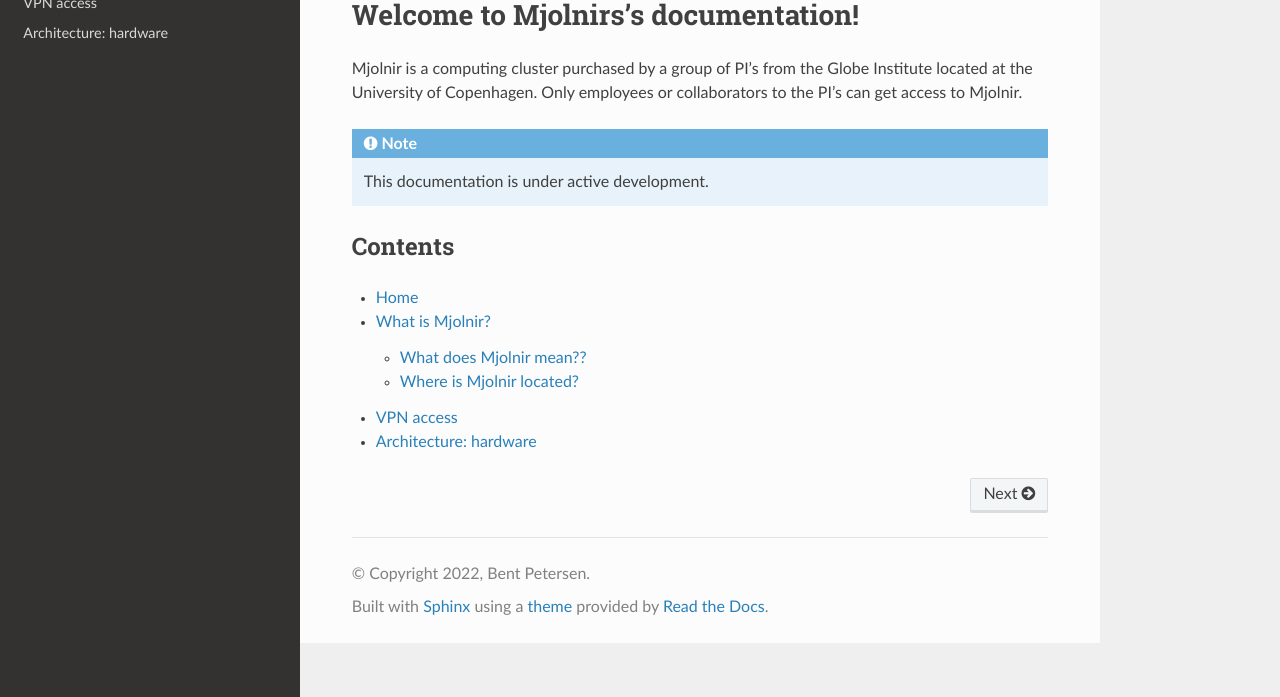
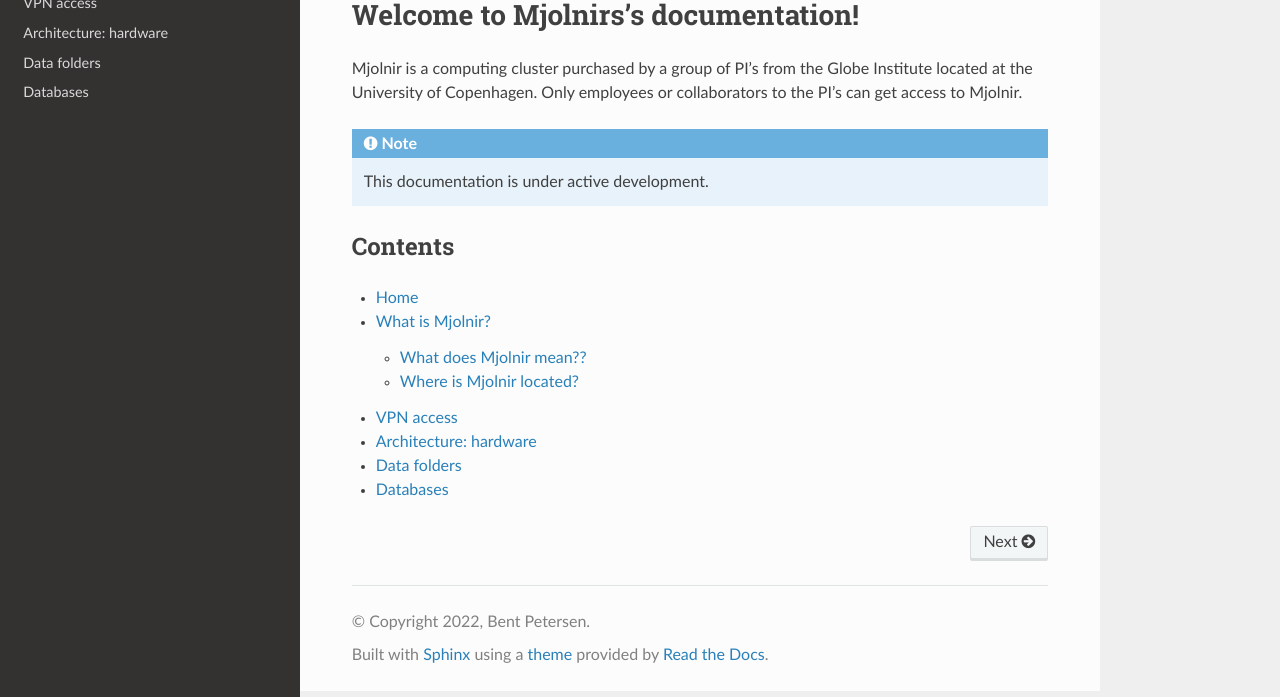
Before and after one commit to bentpetersendk/mjolnir_ucph, a Sphinx documentation site: the page built from docs/source/index.rst, in a window 1280 px wide, cut to the strip 203-900 px from the top of the page. Built offline with Sphinx 7.4.7 and the Read the Docs theme 2.0.0, drawn with Linux system fonts in a browser that asks for light colours.

Commit message:
Update index.rst
added architecture_data_folders

```diff
--- a/docs/source/index.rst
+++ b/docs/source/index.rst
@@ -18,3 +18,4 @@
    mjolnir
    vpn
    architecture_hardware
+   architecture_data_folders
```
